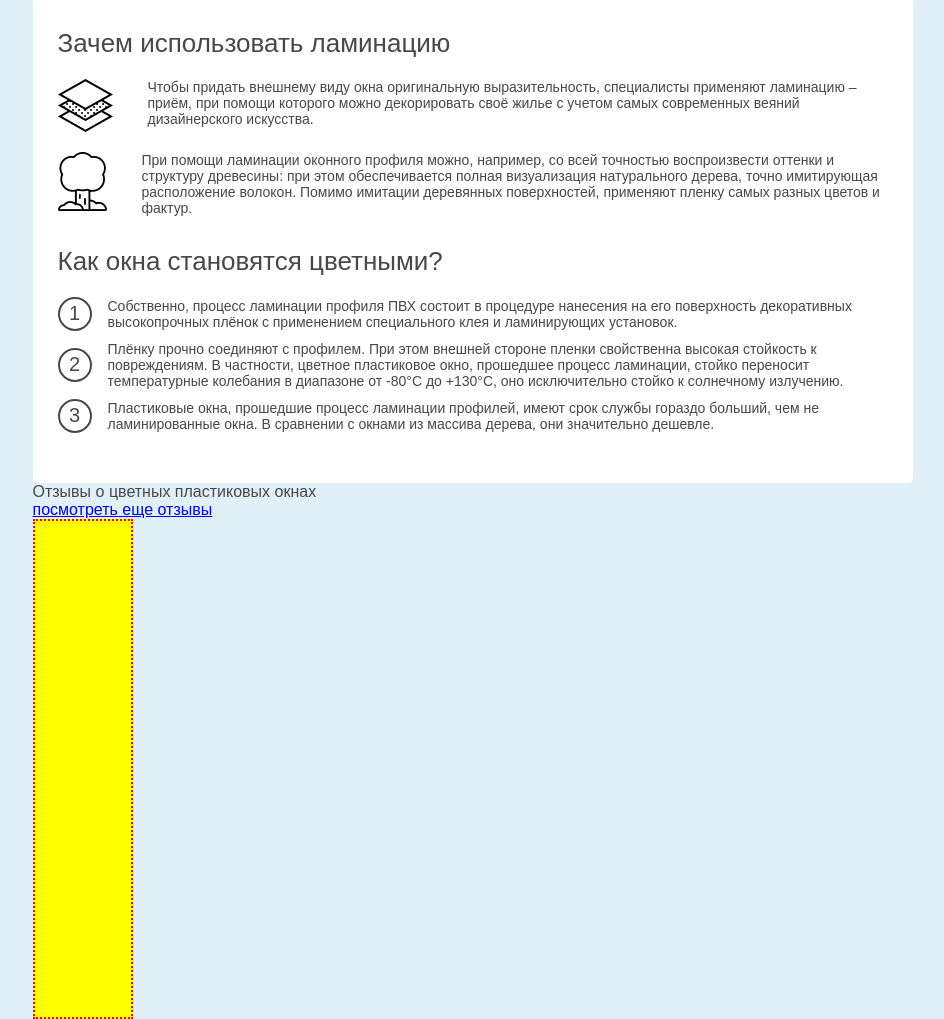
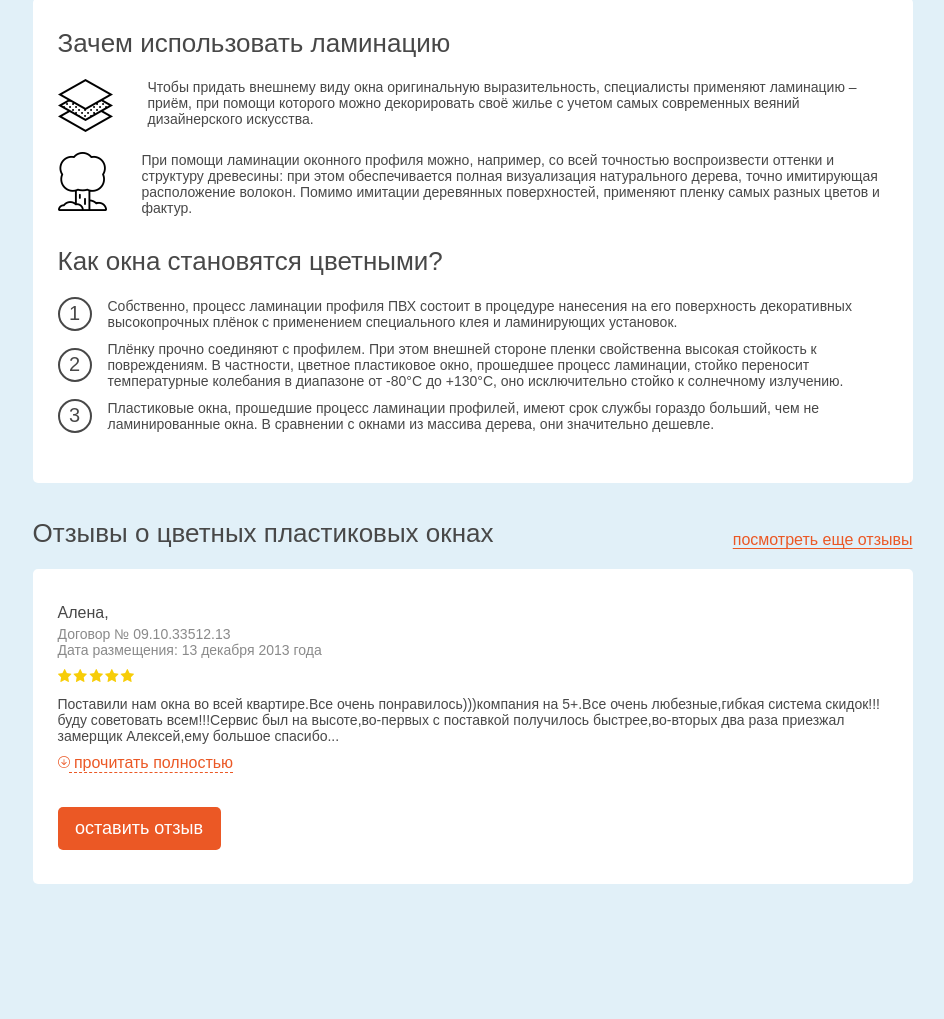
Before and after one commit to rustam-1108d/test-task-window-company-page, a website: page index.html in a window 1280 px wide. Shown: the part 1024-2043 px from the top of the page, without its empty margins (300-1244 px from the left). After the commit the page ends 2003 px from the top, so only its background shows below. Drawn offline with Linux system fonts and the light colour scheme.

Commit message:
add review section

```diff
--- a/index.html
+++ b/index.html
@@ -127,11 +127,34 @@
           </section>
         </div>
 
-        <section class="reviews-title">
-            <p>Отзывы о цветных пластиковых окнах</p>
-            <a href="#">посмотреть еще отзывы</a>
-        </section>
-        <section class="reviews-box"></section>
+        <div class="review-container">
+          <div class="review-header">
+              <h2 class="review-title">Отзывы о цветных пластиковых окнах</h2>
+              <a href="#" class="review-more-link">посмотреть еще отзывы</a>
+          </div>
+          <div class="review-card">
+              <div class="reviewer-info">
+                  <p class="reviewer-name">Алена,<p>
+                  <p class="reviewer-contract">Договор № 09.10.33512.13</p>
+                  <p class="review-date">Дата размещения: 13 декабря 2013 года</p>
+              </div>
+              <div class="review-rating">
+                <img src="images/5stars.png" alt="5stars" class="5stars-image">
+              </div>
+              <p class="review-text">
+                Поставили нам окна во всей квартире.Все очень понравилось)))компания на 5+.Все очень любезные,гибкая система скидок!!!буду советовать всем!!!Сервис был на высоте,во-первых с поставкой получилось быстрее,во-вторых два раза приезжал замерщик Алексей,ему большое спасибо...
+              </p>
+              <a href="#" class="read-more-link">
+                <svg xmlns="http://www.w3.org/2000/svg" width="12" height="12" fill="currentColor" class="bi bi-arrow-down-circle" viewBox="0 0 16 16">
+                  <path fill-rule="evenodd" d="M1 8a7 7 0 1 0 14 0A7 7 0 0 0 1 8m15 0A8 8 0 1 1 0 8a8 8 0 0 1 16 0M8.5 4.5a.5.5 0 0 0-1 0v5.793L5.354 8.146a.5.5 0 1 0-.708.708l3 3a.5.5 0 0 0 .708 0l3-3a.5.5 0 0 0-.708-.708L8.5 10.293z"/>
+                </svg>
+                прочитать полностью
+              </a>
+              <button class="leave-review-button">оставить отзыв</button>
+          </div>
+      </div>
+
+
       </div>
     </div>
   </main>
--- a/styles/styles.css
+++ b/styles/styles.css
@@ -395,6 +395,10 @@ font-size: 23px;
   font-weight: normal;
 }
 
+.cta-button:hover {
+  background-color: #d63a2b;
+}
+
 .cta-subtext {
   margin-top: 11px;
   color: #8a8a8a;
@@ -483,16 +487,115 @@ font-size: 23px;
 }
 
 
-
-.reviews-title {
-  display: block;
+.review-container {
+  /* padding: 20px; */
+  margin-top: 35px;
+  margin-bottom: 95px;
 }
 
-.reviews-box {
-  background: yellow;
-  width: 100px;
-  height: 500px;
-  border: red 2px dotted;
+.review-header {
+  display: flex;
+  justify-content: space-between;
+  align-items: end;
+  margin-bottom: 20px;
+}
+
+.review-title {
+  font-size: 26px;
+  font-weight: normal;
+  color: #484848;
+}
+
+.review-more-link {
+  font-size: 16px;
+  color: #eb5825;
+  text-decoration: underline;
+  text-underline-offset: 3px;
+}
+
+.review-card {
+  background-color: #ffffff;
+  padding: 25px;
+  border-radius: 5px;
+}
+
+.reviewer-info {
+  margin-top: 10px;
+  margin-bottom: 10px;
+}
+
+.reviewer-name {
+  font-size: 16px;
+  color: #484848;
+}
+
+.reviewer-contract {
+  font-size: 14px;
+  color: #8a8a8a;
+  margin-top: 4px;
+}
+
+.review-date {
+  font-size: 14px;
+  color: #8a8a8a;
+  margin-bottom: 10px;
+}
+
+.review-rating {
+  margin-bottom: 10px;
+}
+
+.star {
+  color: #e74c3c;
+  font-size: 1.5em;
+}
+
+.review-text {
+  margin-top: 10px;
+  font-size: 14px;
+  margin-bottom: 10px;
+}
+
+.read-more-link {
+  /* display: inline-block;
+  margin-bottom: 20px; */
+  color: #eb5825;
+  font-size: 16px;
+  text-decoration: underline dashed 1px;
+  text-underline-offset: 3.5px;
+}
+
+.read-more-link:hover {
+  text-decoration: underline;
+}
+
+
+
+.leave-review-button {
+  /* margin: 45px 0 0; */
+  /* margin: 0 auto; */
+  margin-top: 35px;
+  margin-bottom: 9px;
+  max-width: 163px;
+  min-height: 43px;
+  width: 163px;
+  border-radius: 5px;
+  background: #eb5825;
+  color: #ffffff;
+  font-size: 18px;
+  line-height: 43px;
+  text-align: center;
+  border: none;
+  text-decoration: none;
+  /* margin-bottom: 9px; */
+  display: block;
+  /* height: 43px; */
+  position: relative;
+  font-weight: normal;
+}
+
+.leave-review-button:hover {
+  background-color: #d63a2b;
 }
 
 
```
Also changed, not shown: images/5stars.png (added).
